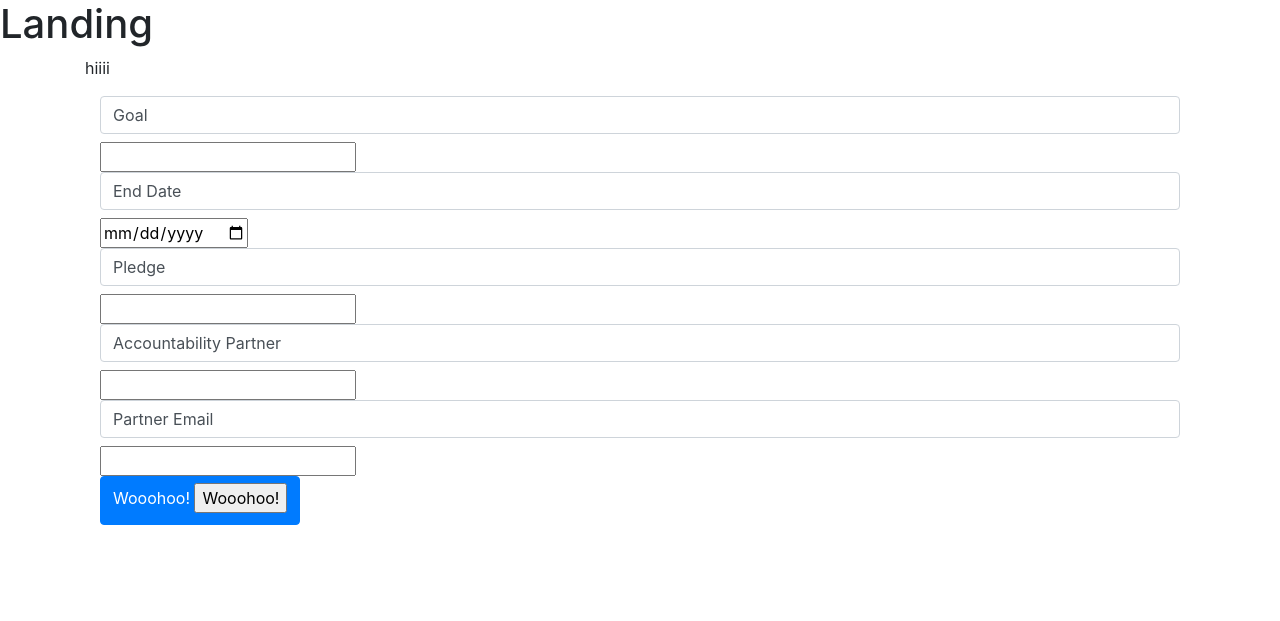
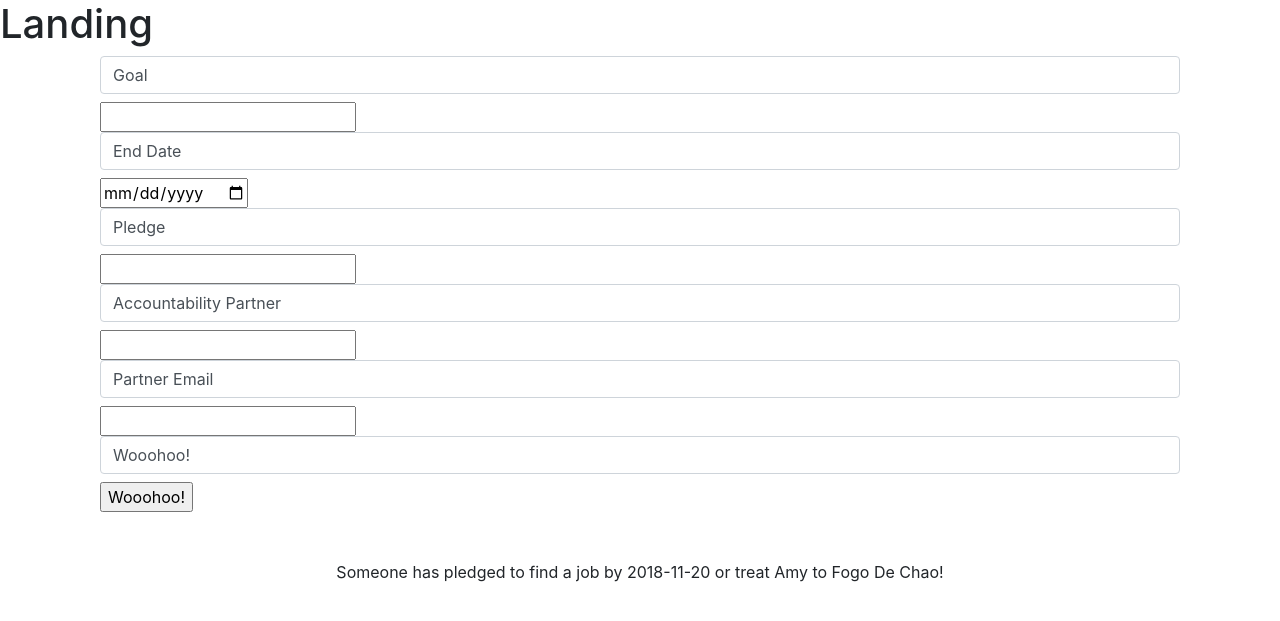
Before and after one commit to MelissaN/Just_Do_It_Dude, a Flask app: page / in a window 1280 px wide. Shown: the top 621 px of the page. Run offline with Flask 2, Linux system fonts and the light colour scheme; data comes from the database, SQL or seed files in the repository; data that the repository does not hold is empty; some libraries are stand-ins or nearby versions.

Commit message:
modified to make it work on mysql5.7

```diff
--- a/app.py
+++ b/app.py
@@ -17,12 +17,12 @@ app.url_map.strict_slashes = False
 app.config['SECRET_KEY'] = 'tehe'
 
 
-@app.errorhandler(404)
-def not_found(error):
-    """return custom 404 page
-       return render_template("custom_404.html")
-    """
-    pass
+# @app.errorhandler(404)
+# def not_found(error):
+#     """return custom 404 page
+#        return render_template("custom_404.html")
+#     """
+#     pass
 
 
 @app.route('/', methods=['GET'])
@@ -56,4 +56,5 @@ def home():
 
 
 if __name__ == "__main__":
-    app.run(host="0.0.0.0", port="5000", debug=True)
+    # app.run(host="0.0.0.0", port="5000", debug=True)
+    app.run(debug=True)
--- a/database/setup_mysql.sql
+++ b/database/setup_mysql.sql
@@ -19,7 +19,7 @@ CREATE TABLE IF NOT EXISTS goals(
        pledge VARCHAR(500) NOT NULL,
        PRIMARY KEY (goal)
 );
-INSERT INTO goals(goal, deadline, accountability_partner, partner_email, pledge) VALUES ("find a job", "November 20th, 2018", Amy, "amy.tai0120@gmail.com", "treat Amy to Fogo De Chao");
+INSERT INTO goals(goal, deadline, accountability_partner, partner_email, pledge) VALUES ("find a job", "2018-11-20", "Amy", "amy.tai0120@gmail.com", "treat Amy to Fogo De Chao");
 DROP TABLE IF EXISTS users;
 CREATE TABLE IF NOT EXISTS users(
        first_name VARCHAR(255) NOT NULL,
--- a/templates/landing.html
+++ b/templates/landing.html
@@ -3,8 +3,7 @@
 <h1>Landing</h1>
 <div class='container'>
     <form method='POST' action=''>
-      <p>hiiii</p>
-      {% if form %}
+        {% if form %}
         <div class="col align-self-center">
             <div>
                 {{ form.goal.label(class="form-control")}}
@@ -26,14 +25,15 @@
                 {{ form.partner_email.label(class="form-control") }}
                 {{ form.partner_email() }}
             </div>
-            <div class="btn btn-primary">
-                {{ form.submit.label() }}
+            <div>
+                {{ form.submit.label(class="form-control") }}
                 {{ form.submit() }}
             </div>
         </div>
-	{% endif %}
+        {% endif %}
     </form>
 </div>
+
 <!-- POPULATE PAGE WITH SUMMARY OF SUBMITTED GOALS -->
 {% if all_records %}
 {% for rec in all_records %}
```
Also changed, not shown: database/engine.py (+4 -4 lines).
